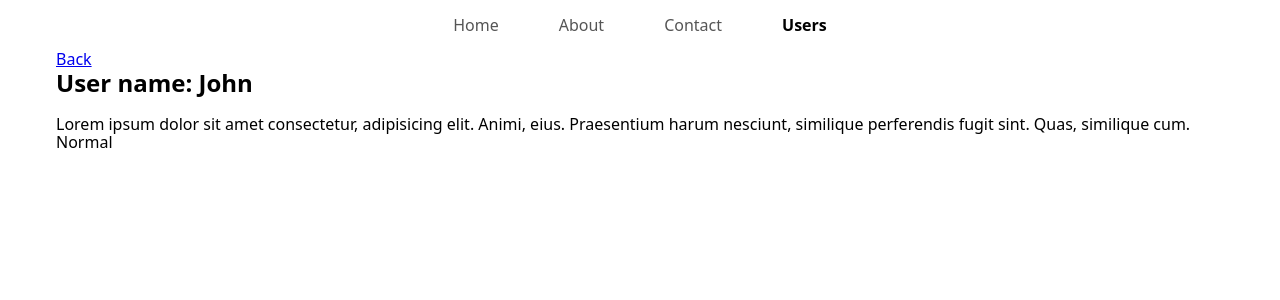
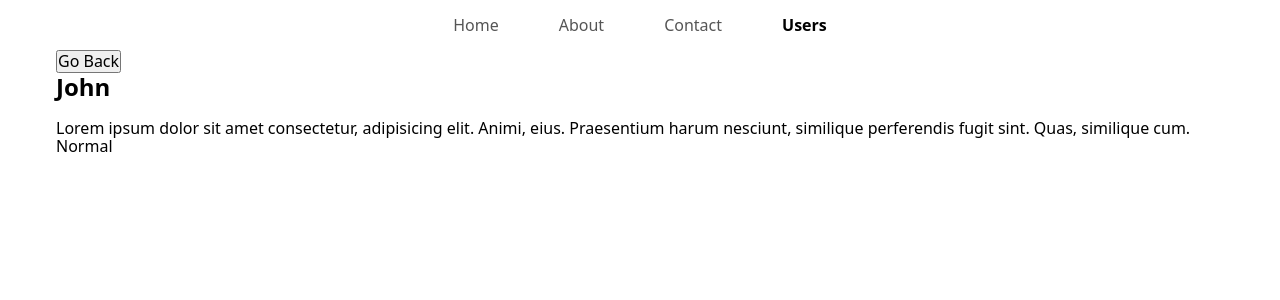
Before and after one commit to Developer-Mykhailo/test-4-react-project, a React app: page /users/1 in a window 1280 px wide. Shown: the top 300 px of the page. Built offline with nearby package versions, Linux system fonts and the light colour scheme; the HTML template or start-up script is replaced by a standard one.

Commit message:
add navigate

```diff
--- a/src/pages/UserPage.jsx
+++ b/src/pages/UserPage.jsx
@@ -1,11 +1,12 @@
 //UserPage.jsx
 
-import { Link, useParams } from "react-router-dom";
+import { Link, useNavigate, useParams } from "react-router-dom";
 import { getUserById } from "../data/fakeApi";
 
 const UserPage = () => {
   const { id } = useParams();
   const user = getUserById(id);
+  const navigate = useNavigate();
 
   if (!user) {
     return (
@@ -21,9 +22,11 @@ const UserPage = () => {
   //jsx
   return (
     <div>
-      <Link to="/users">Back</Link>
+      {/* <Link to="/users">Back</Link> */}
 
-      <h2>User name: {name}</h2>
+      <button onClick={() => navigate(-1)}>Go Back</button>
+
+      <h2>{name}</h2>
       <br />
       <p>
         Lorem ipsum dolor sit amet consectetur, adipisicing elit. Animi, eius.
```
